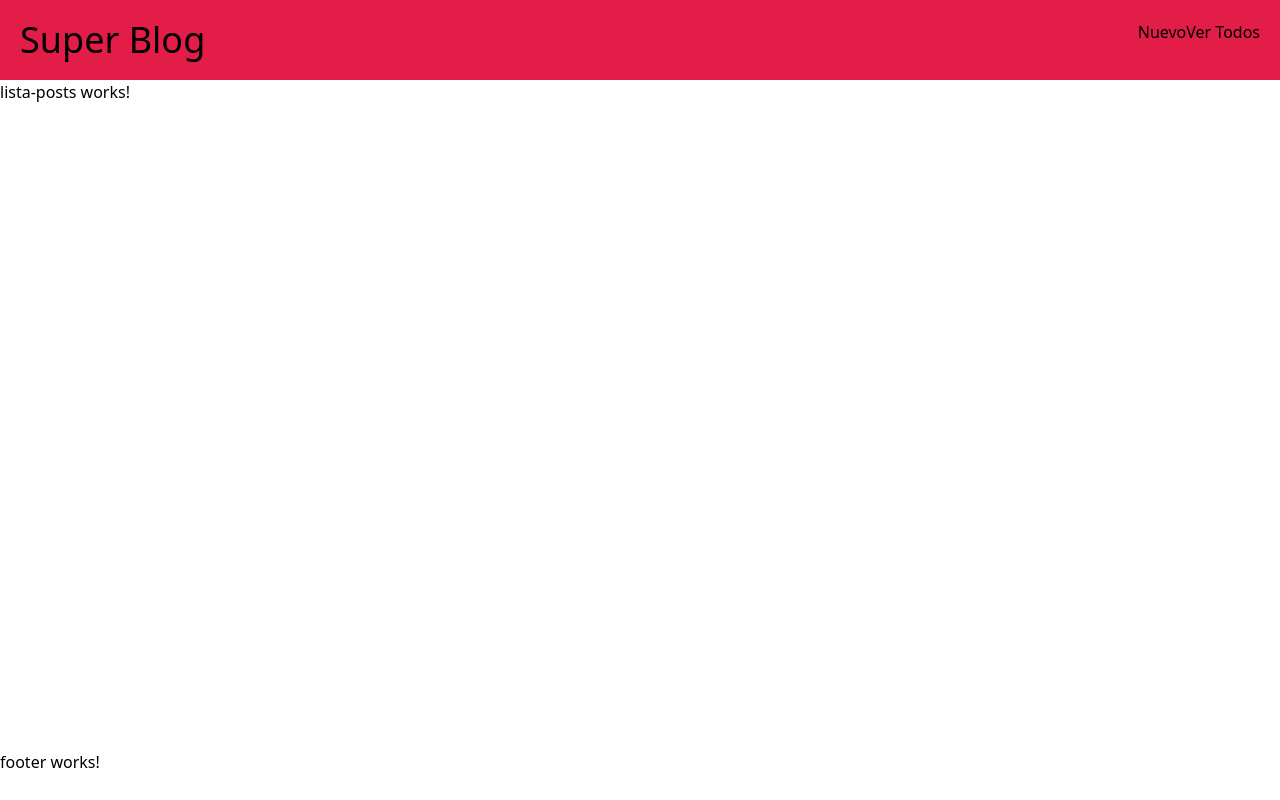
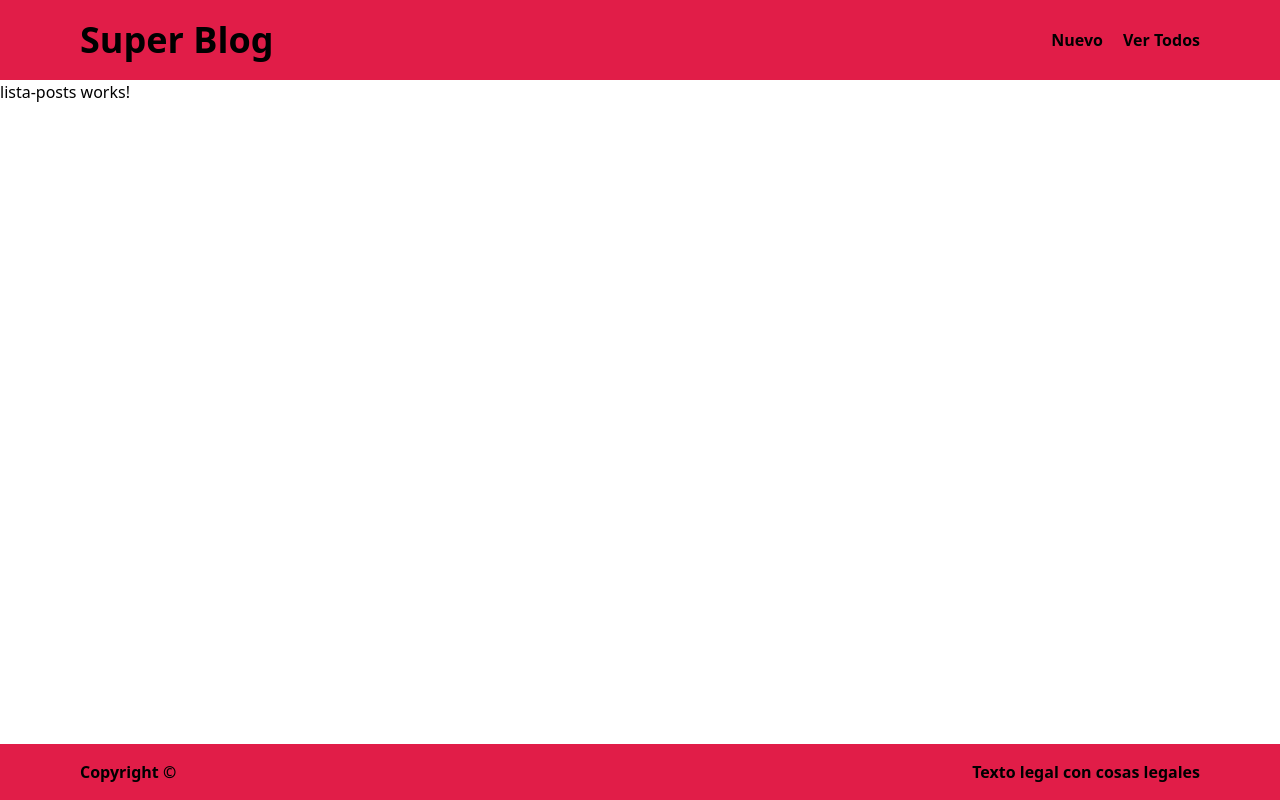
Before and after one commit to miglehp/ProyectoAngularBlogIdBootcamp, an Angular app: page /posts in a window 1280 px wide. Built offline with nearby package versions, Linux system fonts and the light colour scheme.

Commit message:
Finalizada maquetación inicial header y footer

```diff
--- a/src/app/app.component.scss
+++ b/src/app/app.component.scss
@@ -1,3 +1,3 @@
 .main-header {
-    height: calc(100vh - 50px);
+    min-height: calc(100vh - 3.5rem);
 }
--- a/src/app/components/footer/footer.component.html
+++ b/src/app/components/footer/footer.component.html
@@ -1 +1,4 @@
-<p>footer works!</p>
+<div class="bg-rose-600 h-14 px-20 flex justify-between items-center font-bold" id="footer">
+    <div>Copyright ©</div>
+    <div>Texto legal con cosas legales</div>
+</div>
--- a/src/app/components/navbar/navbar.component.html
+++ b/src/app/components/navbar/navbar.component.html
@@ -1,7 +1,7 @@
-<nav class="bg-rose-600 p-5 d-flex justify-between flex">
-    <h1 class="font-sans text-4xl">Super Blog</h1>
-    <ul class="nav-menu flex ">
-        <li>Nuevo</li>
-        <li>Ver Todos</li>
+<nav class="bg-rose-600 p-5 px-20 flex justify-between items-center font-bold">
+    <h1 class="font-sans text-4xl cursor-default">Super Blog</h1>
+    <ul class="nav-menu flex gap-5">
+        <li routerLink="new" class="cursor-pointer hover:text-white">Nuevo</li>
+        <li routerLink="posts" class="cursor-pointer hover:text-white">Ver Todos</li>
     </ul>
 </nav>
```
